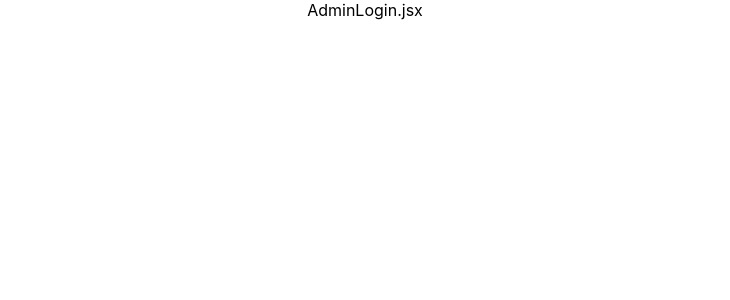
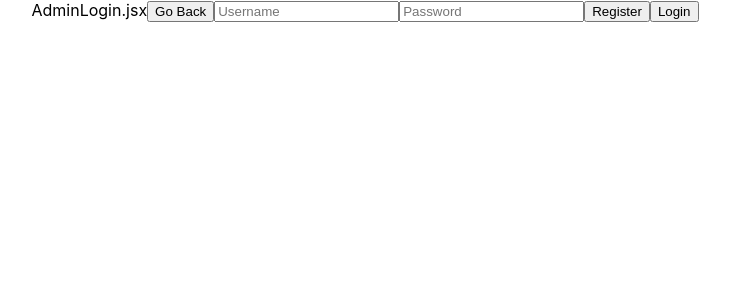
Before and after one commit to Maikalanimai/Kingdom-Foxes, a React (Create React App) app: page /#/admin in a window 1280 px wide. Shown: the top 300 px of the page, without its empty margins (275-1005 px from the left). Built offline with nearby package versions, Linux system fonts and the light colour scheme; no server answers.

Commit message:
routing added

```diff
--- a/package.json
+++ b/package.json
@@ -21,7 +21,8 @@
     "react-redux": "^7.1.3",
     "react-router-dom": "^5.1.2",
     "react-scripts": "3.3.0",
-    "redux": "^4.0.5"
+    "redux": "^4.0.5",
+    "redux-promise-middleware": "^6.1.2"
   },
   "scripts": {
     "start": "react-scripts start",
--- a/src/components/About/About.jsx
+++ b/src/components/About/About.jsx
@@ -1,7 +1,9 @@
 import React from 'react'
+import Nav from '../Nav/Nav.jsx'
 
 function About() {
   return (<div>
+    <Nav/>
     About.jsx
   </div>)
 }
--- a/src/components/AdminHeader/AdminHeader.jsx
+++ b/src/components/AdminHeader/AdminHeader.jsx
@@ -1,9 +1,23 @@
-import React from 'react'
+import React, { useEffect, useState } from 'react'
+import {withRouter} from 'react-router-dom'
+import Axios from 'axios'
 
-function AdminHeader() {
+function AdminHeader(props) {
+  const [username, setUsername] = useState([])
+
+  useEffect(()=> {
+    Axios.get('/auth/user').then(res => {
+      setUsername(res.data.username)
+    }).catch(err => {
+      props.history.push('/')
+      alert (err.response.data)
+
+    })
+  })
   return (<div>
     AdminHeader.jsx
+    Welcome {username}!
   </div>)
 }
 
-export default AdminHeader
+export default withRouter(AdminHeader)
--- a/src/components/AdminLogin/AdminLogin.jsx
+++ b/src/components/AdminLogin/AdminLogin.jsx
@@ -1,9 +1,66 @@
-import React from 'react'
+import React, { useState, useEffect } from "react";
+import axios from "axios";
+import { withRouter } from "react-router-dom";
 
-function AdminLogin() {
-  return (<div>
-    AdminLogin.jsx
-  </div>)
+function AdminLogin(props) {
+  const [username, setUsername] = useState("");
+  const [password, setPassword] = useState("");
+
+  const register = () => {
+    axios
+      .post("/auth/register", { username, password })
+      .then(res => {
+        console.log(res.data);
+        setUsername("");
+        setPassword("");
+      })
+      .catch(err => {
+        alert(err.response.data);
+        setUsername("");
+        setPassword("");
+      });
+  };
+
+  const login = () => {
+    axios
+      .post("/auth/login", { username, password })
+      .then(res => {
+        alert("Login Successful!");
+        setUsername("");
+        setPassword("");
+        props.history.push("/admin/landing");
+      })
+      .catch(err => {
+        alert(err.response.data);
+        setUsername("");
+        setPassword("");
+      });
+  };
+
+  useEffect(() => {
+    axios.get("/auth/user").then(res => {
+      if (res.data) return props.history.push("/admin/landing");
+    });
+  }, [props.history]);
+  return (
+    <div>
+      AdminLogin.jsx
+      <button onClick={() => props.history.push("/")}>Go Back</button>
+      <input
+        value={username}
+        onChange={e => setUsername(e.target.value)}
+        placeholder="Username"
+      />
+      <input
+        value={password}
+        onChange={e => setPassword(e.target.value)}
+        placeholder="Password"
+        type="password"
+      />
+      <button onClick={() => register()}>Register</button>
+      <button onClick={() => login()}>Login</button>
+    </div>
+  );
 }
 
-export default AdminLogin
+export default withRouter(AdminLogin);
--- a/src/components/AdminSidebar/AdminSidebar.jsx
+++ b/src/components/AdminSidebar/AdminSidebar.jsx
@@ -1,9 +1,17 @@
-import React from 'react'
+import React from "react";
+import Axios from "axios";
+import {withRouter} from 'react-router-dom'
 
-function AdminSidebar() {
-  return (<div>
-    AdminSidebar.jsx
-  </div>)
+function AdminSidebar(props) {
+  const logout = () => {
+    Axios.delete("/auth/logout").then(res => {
+      res.status === 200 ? props.history.push("/") : alert("Logout Failed");
+    });
+  };
+
+  return <div>AdminSidebar.jsx
+    <button onClick={() => logout()}>Logout</button>
+  </div>;
 }
 
-export default AdminSidebar
+export default withRouter(AdminSidebar);
--- a/src/components/Footer/Footer.jsx
+++ b/src/components/Footer/Footer.jsx
@@ -1,11 +1,13 @@
 import React from 'react'
+import {withRouter} from 'react-router-dom'
 
-function Footer() {
+function Footer(props) {
   return (
     <div>
       Footer.jsx
+      <button onClick={() => props.history.push('/admin')}>Admin page</button>
     </div>
   )
 }
 
-export default Footer
+export default withRouter(Footer)
--- a/src/components/Home/Home.jsx
+++ b/src/components/Home/Home.jsx
@@ -1,12 +1,14 @@
 import React from 'react'
 import Header from '../Header/Header.jsx'
 import Footer from '../Footer/Footer.jsx'
+import Nav from '../Nav/Nav.jsx'
 
 function Home() {
   return(
     <div>
       Home.jsx
       <Header/>
+      <Nav/>
       <Footer/>
     </div>
   )
--- /dev/null
+++ b/src/components/Nav/Nav.jsx
@@ -0,0 +1,19 @@
+import React from 'react'
+import {withRouter, Link} from 'react-router-dom'
+
+function Nav(props) {
+  return(
+    <div>
+      Nav.jsx
+      <ul>
+        <Link to='/about'><li>about us</li></Link>
+        <Link to='/anouncements'><li>public anouncements</li></Link>
+        {props.match.path==='/'? <></> : <Link to='/'><li>Home</li></Link>}
+        <Link to='/join'><li>join today</li></Link>
+        <Link to='/members'><li>member list</li></Link>
+      </ul>
+    </div>
+  )
+}
+
+export default withRouter(Nav)
--- a/src/routes.js
+++ b/src/routes.js
@@ -8,6 +8,7 @@ import AdminLogin from './components/AdminLogin/AdminLogin.jsx'
 import AdminLanding from './components/AdminLanding/AdminLanding.jsx'
 import AdminMembers from './components/AdminMembers/AdminMembers.jsx'
 import AdminCompose from './components/AdminCompose/AdminCompose.jsx'
+import MemberList from './components/MemberList/MemberList.jsx'
 
 export default (
   <Switch>
@@ -23,6 +24,9 @@ export default (
     <Route path = '/about'>
       <About/>
     </Route>
+    <Route path ='/members'>
+      <MemberList/>
+    </Route>
     <Route exact path = '/admin'>
       <AdminLogin/>
     </Route>
```
Also changed, not shown: src/ducks/store.js (+9 -0 lines), src/index.js (+15 -7 lines), public/manifest.json, 1 other file (tests, documents, lock files or other folders).
